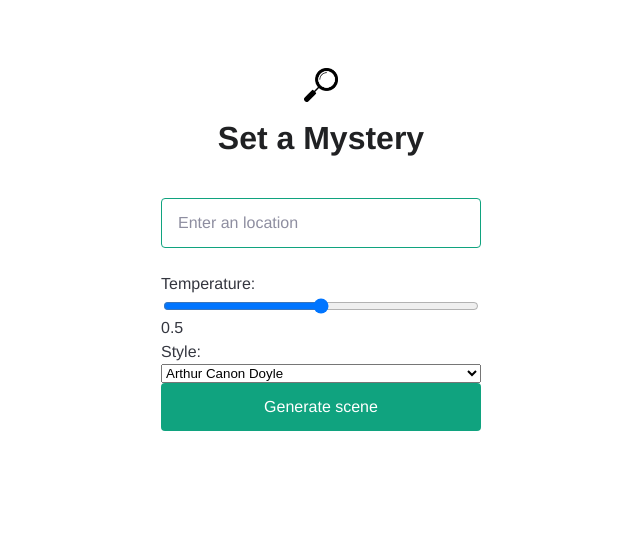
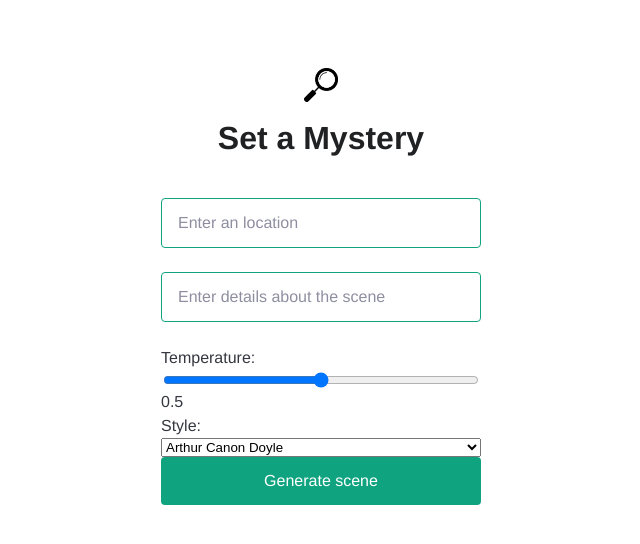
Before and after one commit to muckitymuck/OpenAI-Mystery-Generator, a Next.js app: page / in a window 1280 px wide. Shown: the top 544 px of the page, without its empty margins (319-959 px from the left). Built offline with nearby package versions, Linux system fonts and the light colour scheme; a web font is replaced by a local one.

Commit message:
scenario added successfully

```diff
--- a/package.json
+++ b/package.json
@@ -8,7 +8,7 @@
     "start": "next start"
   },
   "dependencies": {
-    "next": "^13.1.1",
+    "next": "^13.1.6",
     "openai": "^3.1.0",
     "react": "^18.2.0",
     "react-dom": "^18.2.0"
--- a/pages/api/generate.js
+++ b/pages/api/generate.js
@@ -9,7 +9,7 @@ export default async function (req, res) {
   if (!configuration.apiKey) {
     res.status(500).json({
       error: {
-        message: "OpenAI API key not configured, please follow instructions in README.md",
+        message: "OpenAI API key not configured",
       }
     });
     return;
@@ -27,10 +27,11 @@ export default async function (req, res) {
 
   try {
     const style = String(req.body.style)
+    const scenario = String(req.body.scenario)
     const temperature = Number(req.body.temperature) || 0.5;
     const completion = await openai.createCompletion({
       model: "text-davinci-003",
-      prompt: generatePrompt(scene, temperature, style),
+      prompt: generatePrompt(scene, temperature, style, scenario),
       max_tokens: 200,
       //temperature: 0.9,
       temperature: temperature,
@@ -54,10 +55,10 @@ export default async function (req, res) {
   }
 }
 
-function generatePrompt(scene, character, style) {
+function generatePrompt(scene, character, style, scenario) {
 
   let prompt = `Suggest a setting and initial characters with names the cops meet at a crime scene in the
-  style of ${style}.  Begin with the parameters set after the generated text.`
+  style of ${style}.  Begin with the parameters set after the generated text. Involve details from ${scenario}`
 
   if (style === "Agatha Christie"){
     console.log(style)
@@ -66,6 +67,7 @@ function generatePrompt(scene, character, style) {
     Setting: ${scene}
     Character: ${character}
     style: ${style}
+    scenario: ${scenario}
     `;
   } else if (style === "Raymond Chandler"){
     prompt +=
@@ -73,6 +75,7 @@ function generatePrompt(scene, character, style) {
     Setting: ${scene}
     Character: ${character}
     style: ${style}
+    scenario: ${scenario}
     `;
   }else if (style === "P.D. James"){
     prompt +=
@@ -80,6 +83,7 @@ function generatePrompt(scene, character, style) {
     Setting: ${scene}
     Character: ${character}
     style: ${style}
+    scenario: ${scenario}
     `;
   } else if (style === "Dashiell Hammet"){
     prompt +=
@@ -87,6 +91,7 @@ function generatePrompt(scene, character, style) {
     Setting: ${scene}
     Character: ${character}
     style: ${style}
+    scenario: ${scenario}
     `;
   } else {
     prompt +=
@@ -94,8 +99,10 @@ function generatePrompt(scene, character, style) {
     Setting: ${scene}
     Character: ${character}
     style: ${style}
+    scenario: ${scenario}
     `;
   }
   console.log(style)
+  console.log(prompt)
   return prompt;
 }
--- a/pages/index.js
+++ b/pages/index.js
@@ -6,6 +6,7 @@ import styles from "./index.module.css";
 export default function Home() {
   const [temperature, setTemperature] = useState(0.5);
   const [sceneInput, setSceneInput] = useState("");
+  const [scenarioInput, setScenarioInput] = useState("");
   const [style, setStyle] = useState("");
   const [result, setResult] = useState();
   console.log(result);
@@ -20,6 +21,7 @@ export default function Home() {
         },
         body: JSON.stringify({
           scene: sceneInput,
+          scenario: scenarioInput,
           temperature: temperature,
         }),
       });
@@ -31,6 +33,7 @@ export default function Home() {
 
       setResult(data.result);
       setSceneInput("");
+      setScenarioInput("");
     } catch(error) {
       // Consider implementing your own error handling logic here
       console.error(error);
@@ -56,6 +59,13 @@ export default function Home() {
             value={sceneInput}
             onChange={(e) => setSceneInput(e.target.value)}
           />
+          <input
+            type="text"
+            name="scenario"
+            placeholder="Enter details about the scene"
+            value={scenarioInput}
+            onChange={(e) => setScenarioInput(e.target.value)}
+          />
           {/* Add the range slider */}
           <label htmlFor="temperature">Temperature:</label>
           <input
@@ -78,7 +88,7 @@ export default function Home() {
             <option value="Dashiell Hammet">Dashiell Hammet</option>
             <option value="P.D. James">P.D. James</option>
           </select>
-          <span id="selectStyle">{style}</span>
+          <span id="selectStyle" >{style}</span>
 
           <input type="submit" value="Generate scene" />
 
```
Also changed, not shown: 1 other file (tests, documents, lock files or other folders).
